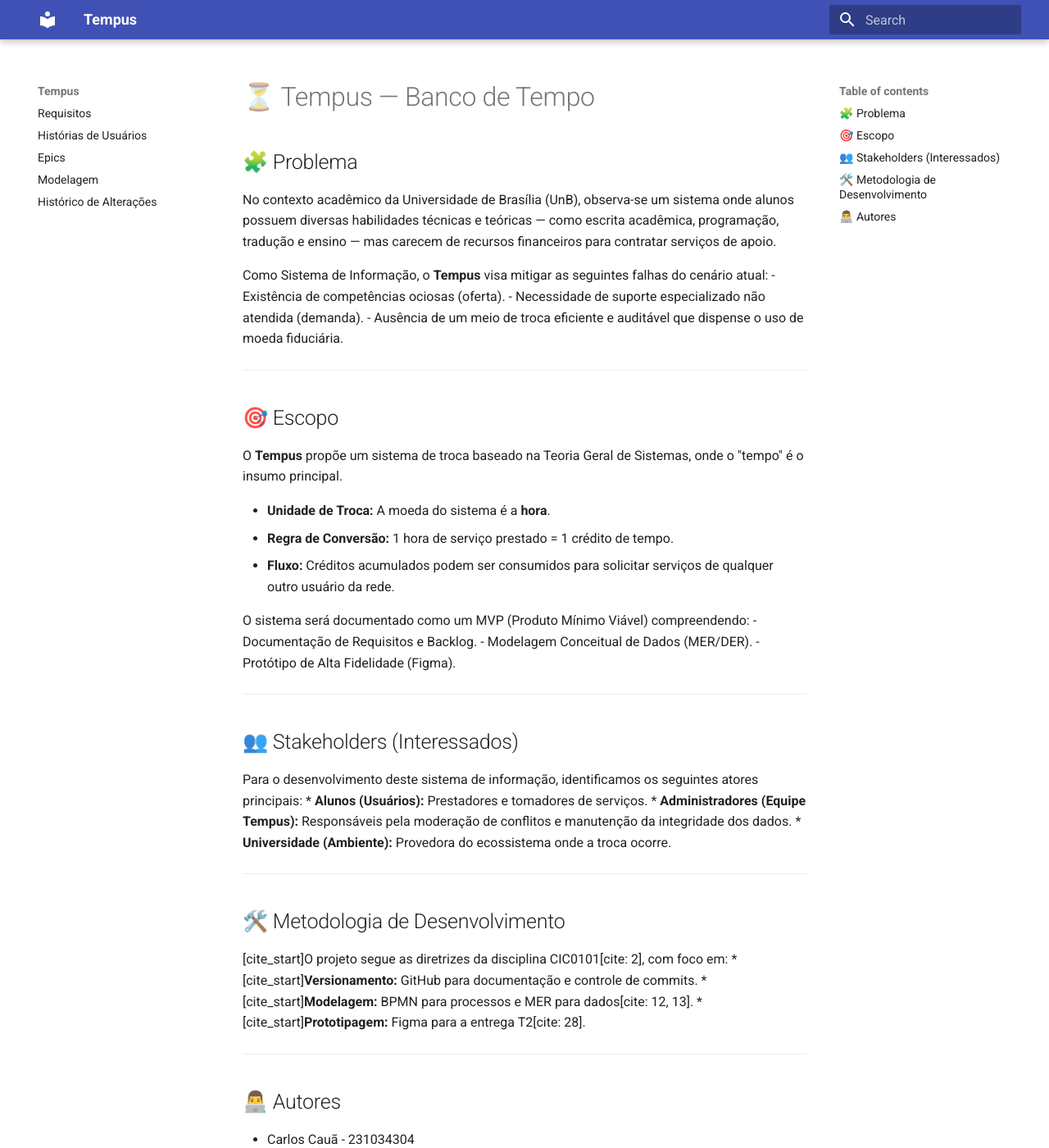
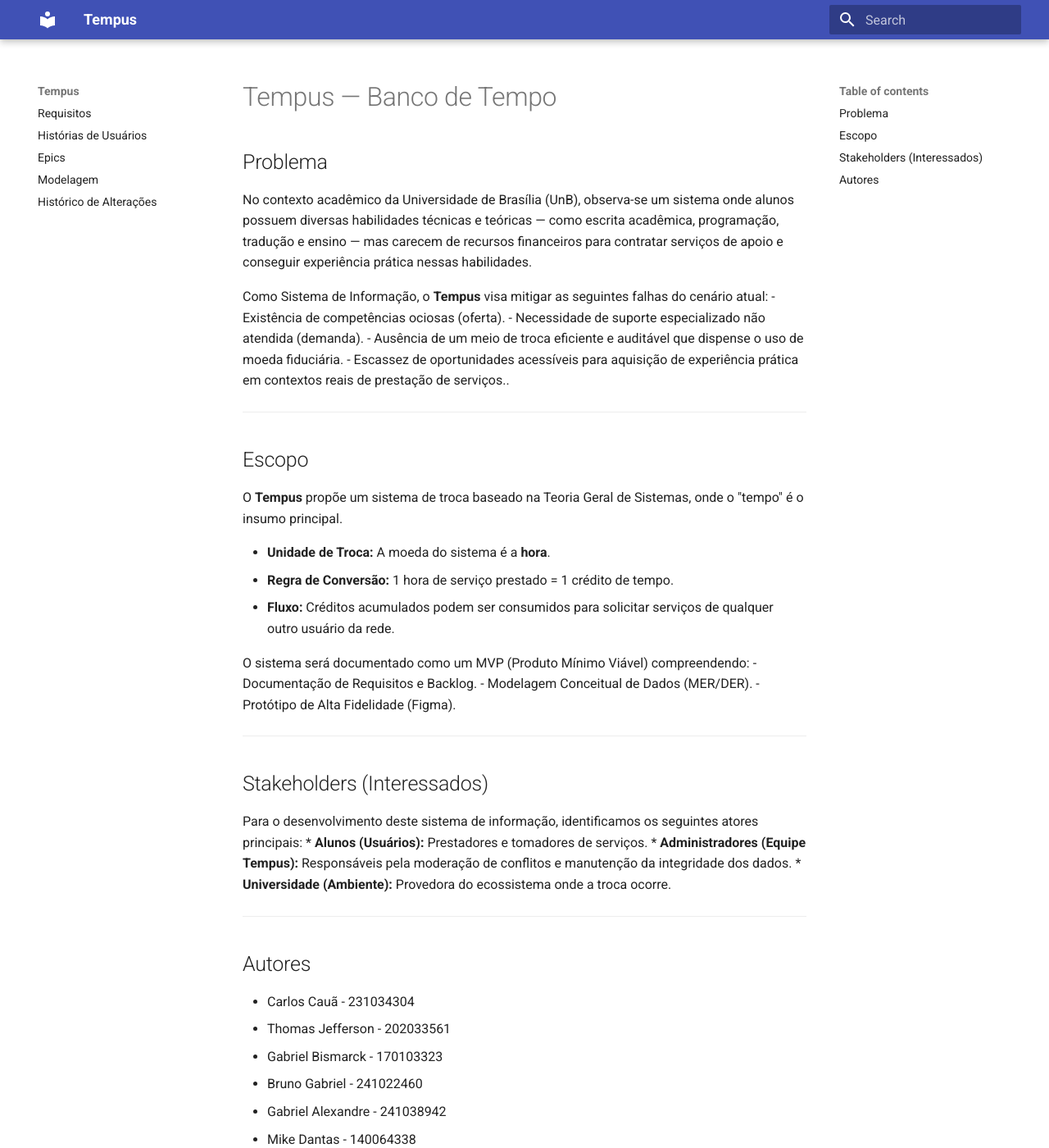
Before and after one commit to si-2026-1/Tempus, an MkDocs documentation site: the page built from docs/index.md, in a window 1280 px wide and 1400 px high. Shown: the whole window at 82% size. Built offline with MkDocs 1.6.1 and Material for MkDocs 9.7.7, drawn with Linux system fonts in a browser that asks for light colours.

Commit message:
docs: remove os emojis do index.md e adiciona a aquisicao de experiencia na parete do problema

```diff
--- a/docs/index.md
+++ b/docs/index.md
@@ -1,17 +1,18 @@
-# ⏳ Tempus — Banco de Tempo
+# Tempus — Banco de Tempo
 
-## 🧩 Problema
+## Problema
 
-No contexto acadêmico da Universidade de Brasília (UnB), observa-se um sistema onde alunos possuem diversas habilidades técnicas e teóricas — como escrita acadêmica, programação, tradução e ensino — mas carecem de recursos financeiros para contratar serviços de apoio.
+No contexto acadêmico da Universidade de Brasília (UnB), observa-se um sistema onde alunos possuem diversas habilidades técnicas e teóricas — como escrita acadêmica, programação, tradução e ensino — mas carecem de recursos financeiros para contratar serviços de apoio e conseguir experiência prática nessas habilidades.
 
 Como Sistema de Informação, o **Tempus** visa mitigar as seguintes falhas do cenário atual:
 - Existência de competências ociosas (oferta).
 - Necessidade de suporte especializado não atendida (demanda).
 - Ausência de um meio de troca eficiente e auditável que dispense o uso de moeda fiduciária.
+- Escassez de oportunidades acessíveis para aquisição de experiência prática em contextos reais de prestação de serviços..
 
 ---
 
-## 🎯 Escopo
+## Escopo
 
 O **Tempus** propõe um sistema de troca baseado na Teoria Geral de Sistemas, onde o "tempo" é o insumo principal.
 
@@ -26,7 +27,7 @@
 
 ---
 
-## 👥 Stakeholders (Interessados)
+## Stakeholders (Interessados)
 
 Para o desenvolvimento deste sistema de informação, identificamos os seguintes atores principais:
 * **Alunos (Usuários):** Prestadores e tomadores de serviços.
@@ -35,15 +36,7 @@
 
 ---
 
-## 🛠️ Metodologia de Desenvolvimento
-[cite_start]O projeto segue as diretrizes da disciplina CIC0101[cite: 2], com foco em:
-* [cite_start]**Versionamento:** GitHub para documentação e controle de commits.
-* [cite_start]**Modelagem:** BPMN para processos e MER para dados[cite: 12, 13].
-* [cite_start]**Prototipagem:** Figma para a entrega T2[cite: 28].
-
----
-
-## 👨‍💻 Autores
+## Autores
 
 * Carlos Cauã - 231034304
 * Thomas Jefferson - 202033561
```
